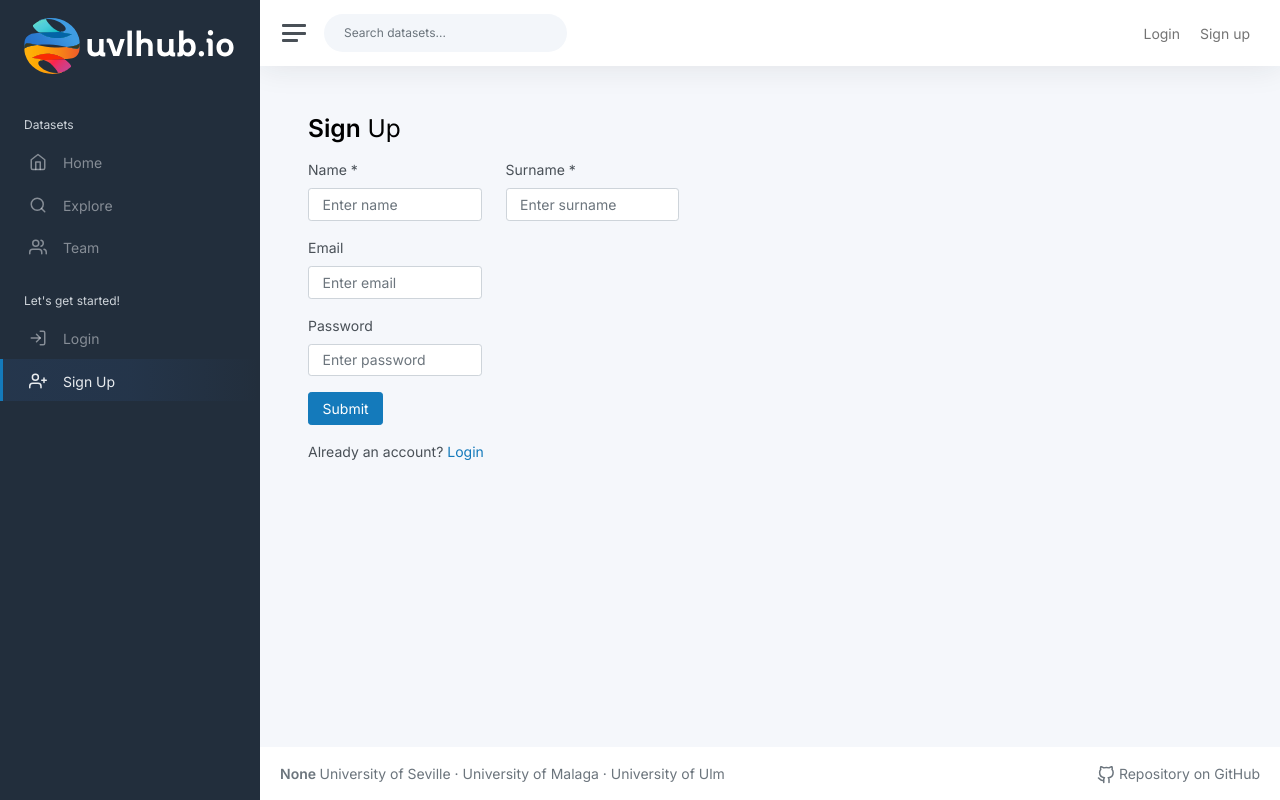
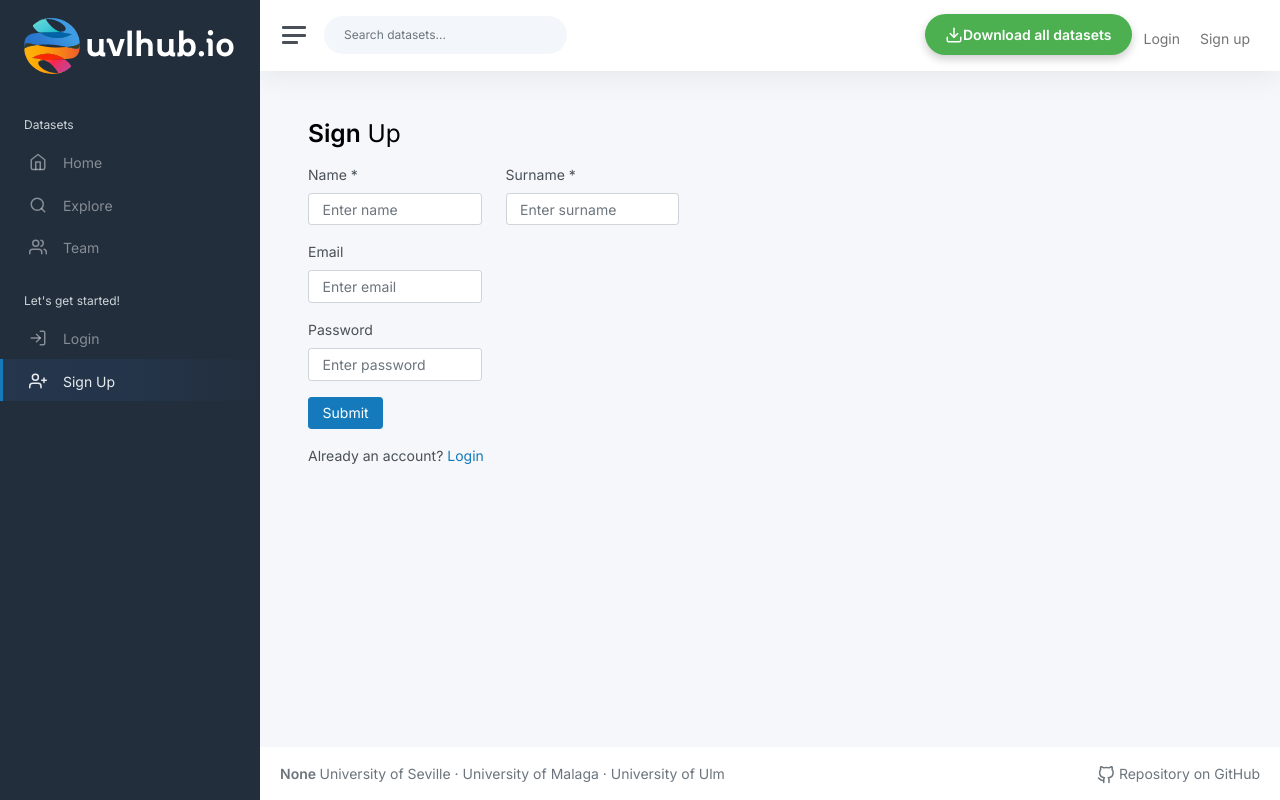
Before and after one commit to rubpergar/piripi-hub, a Flask app: page /signup/ in a window 1280 px wide. Run offline with Flask 3, Linux system fonts and the light colour scheme; parts of the project's set-up code (start-up, migrations or seed data) failed here and were passed over; some libraries are stand-ins or nearby versions.

Commit message:
feat: add frontend button download all

```diff
--- /dev/null
+++ b/app/static/css/style.css
@@ -0,0 +1,27 @@
+.download-button {
+    display: inline-flex;
+    align-items: center;
+    background-color: #4CAF50;
+    color: white;
+    padding: 10px 20px;
+    border-radius: 25px;
+    text-decoration: none;
+    font-weight: bold;
+    transition: background-color 0.3s ease, transform 0.3s ease;
+    box-shadow: 0 4px 10px rgba(0, 0, 0, 0.2);
+}
+
+.download-button i {
+    margin-right: 8px;
+}
+
+.download-button:hover {
+    background-color: #45a049;
+    transform: translateY(-2px);
+    box-shadow: 0 6px 15px rgba(0, 0, 0, 0.3);
+}
+
+.download-button:active {
+    background-color: #388e3c;
+    transform: translateY(0);
+}
--- a/app/templates/base_template.html
+++ b/app/templates/base_template.html
@@ -32,6 +32,8 @@
     <link rel="stylesheet" href="{{ url_for("static", filename="css/dropzone.css") }}">
 
     <link rel="stylesheet" href="{{ url_for("static", filename="css/own.css") }}">
+
+    <link rel="stylesheet" href="{{ url_for("static", filename="css/style.css") }}">
 
 </head>
 
@@ -162,6 +164,11 @@
             <div class="navbar-collapse collapse">
                 <ul class="navbar-nav navbar-align">
                     <li class="nav-item dropdown">
+
+                        <a href="/dataset/download/all" class="download-button">
+                            <i data-feather="download"></i>
+                            Download all datasets
+                        </a>
 
                         {% if current_user.is_anonymous %}
                             <a class="nav-link  d-none d-sm-inline-block" href="{{ url_for('auth.login') }}">Login</a>
```
Also changed, not shown: core/blueprints/base_blueprint.py (+27 -1 lines).
